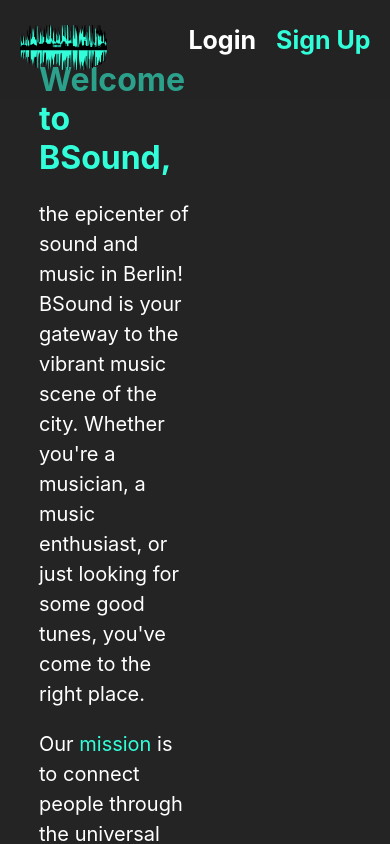
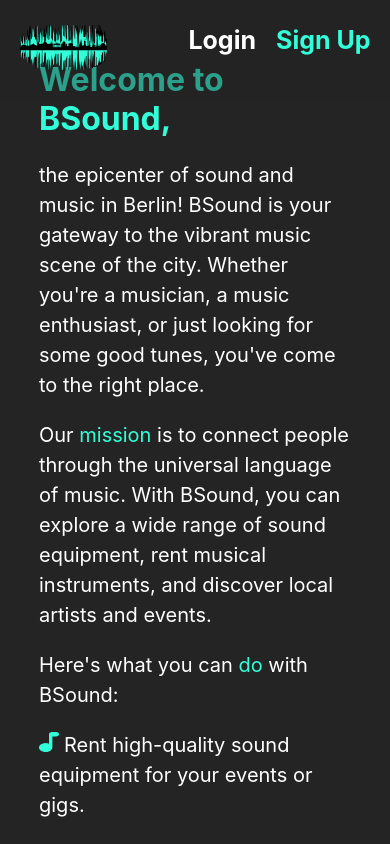
Before and after one commit to Da-vinia/BSound-client, a React (Vite) app: page /about in a window 390 px wide. Shown: the top 844 px of the page. Built offline with nearby package versions, Linux system fonts and the light colour scheme; a web font is replaced by a local one.

Commit message:
style about page

```diff
--- a/src/App.css
+++ b/src/App.css
@@ -777,7 +777,7 @@ footer {
 /* profile page */
 .ProfileContainer {
   display: flex;
-  flex-direction: row !important;
+  flex-direction: row;
   /* align-items: center; */
   justify-content: space-around;
   margin-top: 10%;
@@ -1400,7 +1400,16 @@ footer {
 .AddProductContainer {
   width: 100%;
 }
-
+.About-container {
+  flex-direction: column;
+}
+.about-us {
+  width: 100%;
+}
+.contact-wrapper {
+  width: 100%;
+  align-items: center;
+}
 
 }
 /* tablet */
@@ -1432,4 +1441,14 @@ footer {
   .profile-content {
     width: 50%;
   }
+  .About-container {
+    flex-direction: column;
+  }
+  .about-us {
+    width: 100%;
 }
+.contact-wrapper {
+  width: 100%;
+  align-items: center;
+}
+}
```
